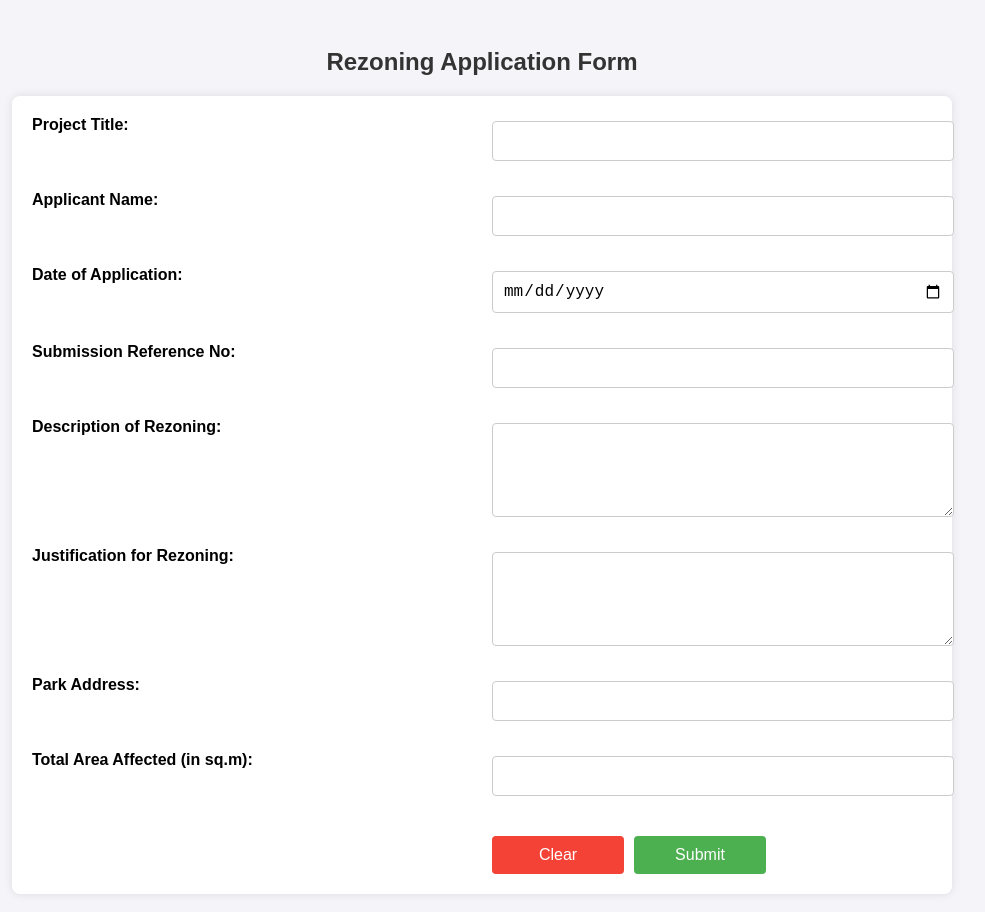
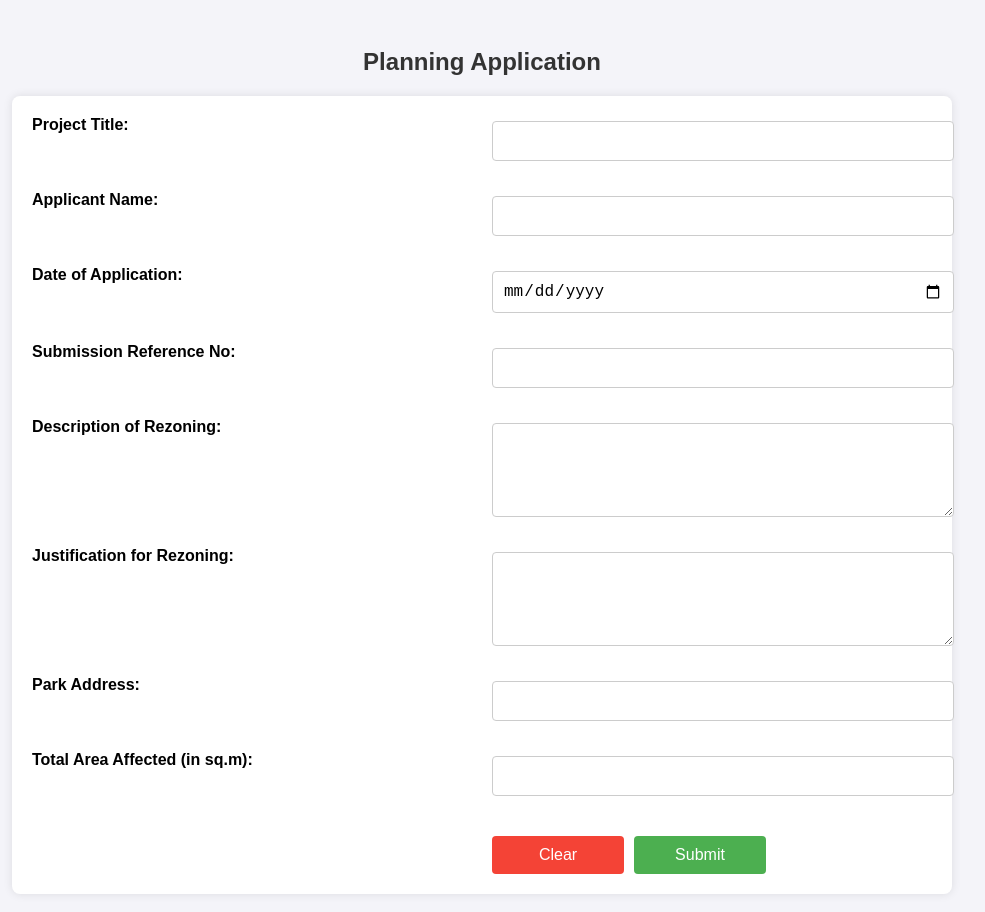
Before and after one commit to asingaravadivelan/agency-portal, a plain HTML site: page applicationform.html in a window 1280 px wide. Shown: the whole page, without its empty margins (158-1143 px from the left). Drawn offline with Linux system fonts and the light colour scheme.

Commit message:
Update applicationform.html

```diff
--- a/applicationform.html
+++ b/applicationform.html
@@ -93,7 +93,7 @@
 </head>
 <body>
 
-    <h2>Rezoning Application Form</h2>
+    <h2>Planning Application</h2>
      <!-- Success Message Card -->
      <div id="successCard" class="card success">
         <h3>Form Successfully Submitted!</h3>
```
